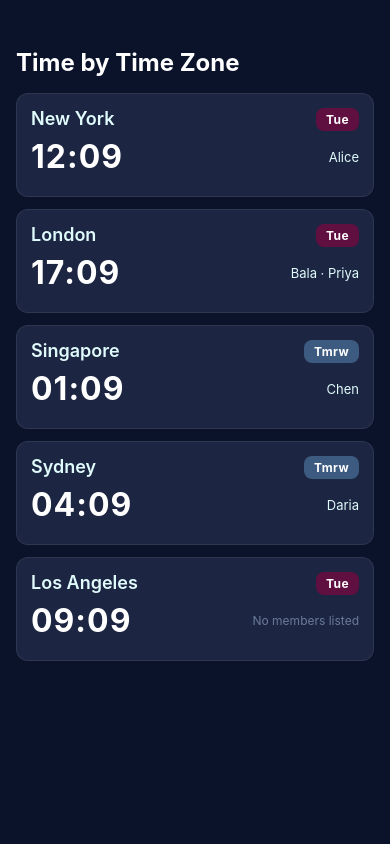
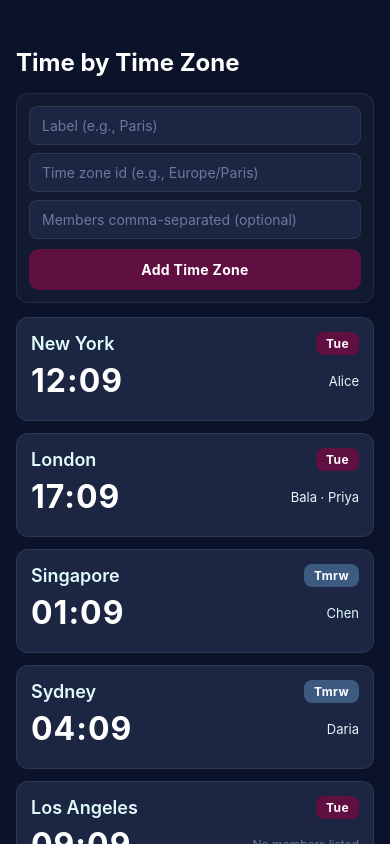
Before and after one commit to Raz666/team-zones, a React Native app: screen / in a window 390 px wide. Built offline with nearby package versions, Linux system fonts and the light colour scheme.

Commit message:
add timezone adding

```diff
--- a/App.tsx
+++ b/App.tsx
@@ -1,5 +1,5 @@
 import { useEffect, useMemo, useState } from 'react';
-import { ScrollView, StyleSheet, Text, View } from 'react-native';
+import { Pressable, ScrollView, StyleSheet, Text, TextInput, View } from 'react-native';
 import { StatusBar } from 'expo-status-bar';
 
 type ZoneGroup = {
@@ -9,7 +9,7 @@ type ZoneGroup = {
 };
 
 // Focus on time per zone; members are optional and grouped under each zone.
-const ZONES: ZoneGroup[] = [
+const INITIAL_ZONES: ZoneGroup[] = [
   { label: 'New York', timeZone: 'America/New_York', members: ['Alice'] },
   { label: 'London', timeZone: 'Europe/London', members: ['Bala', 'Priya'] },
   { label: 'Singapore', timeZone: 'Asia/Singapore', members: ['Chen'] },
@@ -58,25 +58,86 @@ function formatZone(now: Date, zone: ZoneGroup) {
 
 export default function App() {
   const [now, setNow] = useState(() => new Date());
+  const [zones, setZones] = useState<ZoneGroup[]>(INITIAL_ZONES);
+  const [newLabel, setNewLabel] = useState('');
+  const [newTimeZone, setNewTimeZone] = useState('');
+  const [newMembers, setNewMembers] = useState('');
+  const [error, setError] = useState('');
 
   useEffect(() => {
     const id = setInterval(() => setNow(new Date()), 30_000);
     return () => clearInterval(id);
   }, []);
 
+  function addZone() {
+    const label = newLabel.trim();
+    const timeZone = newTimeZone.trim();
+    if (!label || !timeZone) {
+      setError('Please enter a label and time zone id (e.g., Europe/Paris).');
+      return;
+    }
+    try {
+      new Intl.DateTimeFormat('en-US', { timeZone }).format(now);
+    } catch {
+      setError('Invalid time zone id. Use IANA names like America/New_York.');
+      return;
+    }
+    const members = newMembers
+      .split(',')
+      .map((m) => m.trim())
+      .filter(Boolean);
+
+    setZones((prev) => [...prev, { label, timeZone, members: members.length ? members : undefined }]);
+    setNewLabel('');
+    setNewTimeZone('');
+    setNewMembers('');
+    setError('');
+  }
+
   const rows = useMemo(
     () =>
-      ZONES.map((zone) => {
+      zones.map((zone) => {
         const info = formatZone(now, zone);
         return { ...zone, ...info };
       }),
-    [now],
+    [now, zones],
   );
 
   return (
     <View style={styles.container}>
       <StatusBar style="light" />
       <Text style={styles.title}>Time by Time Zone</Text>
+
+      <View style={styles.form}>
+        <TextInput
+          value={newLabel}
+          onChangeText={setNewLabel}
+          placeholder="Label (e.g., Paris)"
+          placeholderTextColor="#6b7a99"
+          style={styles.input}
+        />
+        <TextInput
+          value={newTimeZone}
+          onChangeText={setNewTimeZone}
+          placeholder="Time zone id (e.g., Europe/Paris)"
+          placeholderTextColor="#6b7a99"
+          autoCapitalize="none"
+          style={styles.input}
+        />
+        <TextInput
+          value={newMembers}
+          onChangeText={setNewMembers}
+          placeholder="Members comma-separated (optional)"
+          placeholderTextColor="#6b7a99"
+          autoCapitalize="words"
+          style={styles.input}
+        />
+        {error ? <Text style={styles.error}>{error}</Text> : null}
+        <Pressable style={styles.button} onPress={addZone}>
+          <Text style={styles.buttonText}>Add Time Zone</Text>
+        </Pressable>
+      </View>
+
       <ScrollView contentContainerStyle={styles.list}>
         {rows.map((row) => (
           <View key={row.label} style={styles.card}>
@@ -132,6 +193,41 @@ const styles = StyleSheet.create({
     fontWeight: '700',
     marginBottom: 16,
   },
+  form: {
+    backgroundColor: '#111a2e',
+    padding: 12,
+    borderRadius: 12,
+    borderWidth: 1,
+    borderColor: 'rgba(255,255,255,0.08)',
+    marginBottom: 14,
+    gap: 8,
+  },
+  input: {
+    backgroundColor: '#1c2541',
+    color: '#e0fbfc',
+    borderRadius: 8,
+    paddingHorizontal: 12,
+    paddingVertical: 10,
+    borderWidth: 1,
+    borderColor: 'rgba(255,255,255,0.08)',
+    fontSize: 14,
+  },
+  button: {
+    backgroundColor: '#5f0f40',
+    borderRadius: 10,
+    paddingVertical: 12,
+    alignItems: 'center',
+    marginTop: 2,
+  },
+  buttonText: {
+    color: '#fff',
+    fontWeight: '700',
+    letterSpacing: 0.3,
+  },
+  error: {
+    color: '#e07a5f',
+    fontSize: 12,
+  },
   list: {
     paddingBottom: 32,
     gap: 12,
@@ -147,6 +243,7 @@ const styles = StyleSheet.create({
     flexDirection: 'row',
     justifyContent: 'space-between',
     marginBottom: 6,
+    alignItems: 'center',
   },
   name: {
     color: '#e0fbfc',
@@ -164,6 +261,10 @@ const styles = StyleSheet.create({
     fontSize: 32,
     fontWeight: '700',
     letterSpacing: 1,
+  },
+  zoneId: {
+    color: '#98c1d9',
+    fontSize: 13,
   },
   badge: {
     paddingHorizontal: 10,
```
